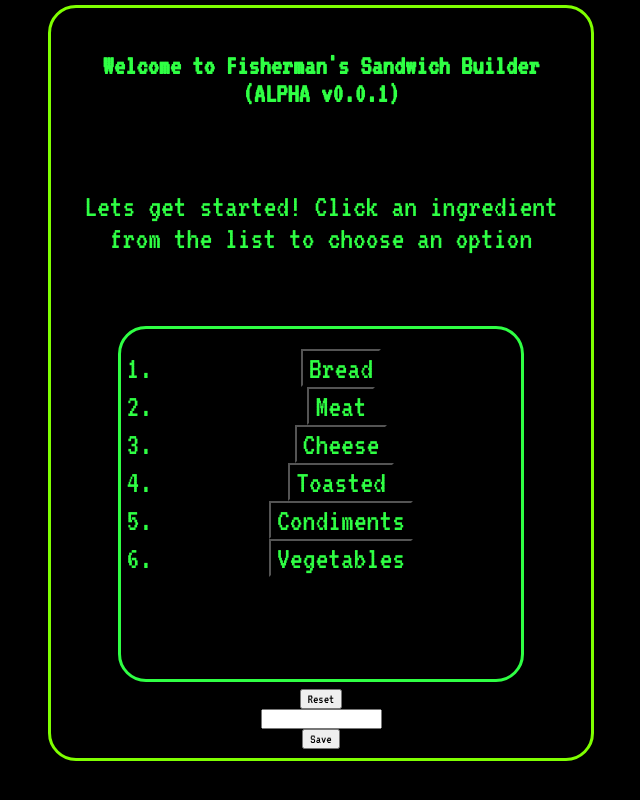
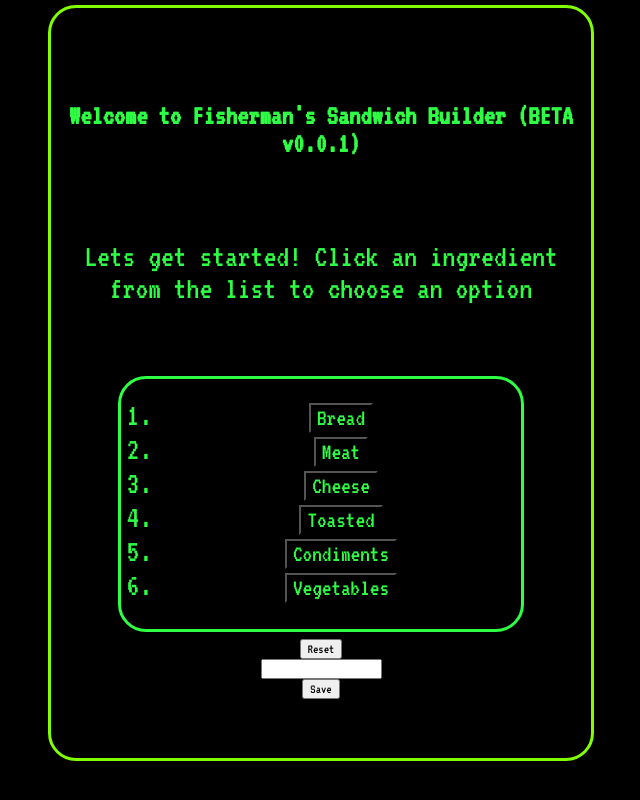
Before and after one commit to marcusthesage/marcusthesage.github.io, a plain HTML site: page index.html in a window 1280 px wide. Shown: the whole page, without its empty margins (319-959 px from the left). Drawn offline with Linux system fonts and the light colour scheme.

Commit message:
deleted sandwich folder

```diff
--- a/index.html
+++ b/index.html
@@ -7,7 +7,7 @@
     <link rel="stylesheet" href="styles.css">
 </head>
 <body>
-    <div id="store"> <h1 id="demo">Welcome to Fisherman's Sandwich Builder (ALPHA v0.0.1)</h1>
+    <div id="store"> <h1 id="demo">Welcome to Fisherman's Sandwich Builder (BETA v0.0.1)</h1>
         <p id="Fisherman">Lets get started! Click an ingredient from the list to choose an option</p>
         <p id="Choice">Your choices are:
             <button onclick="selectOption('Sour Dough')" class="button choices">Sour Dough</button>
--- a/sandwiches/dev !!.json
+++ /dev/null
@@ -1 +0,0 @@
-{"bread":"Ciabatta Bun","meat":"Chicken","cheese":"Pepperjack","toasted":"Toasted","condiments":["Chipotle Mayo"],"vegetables":["Lettuce","Cucumbers","Pickles"]}
--- a/sandwiches/test.json
+++ /dev/null
@@ -1 +0,0 @@
-{"bread":"Ciabatta Bun","meat":"Chicken","cheese":"American Cheese","toasted":"Cold","condiments":["Hot Sauce","BBQ Sauce","Chipotle Mayo","Ranch","Mayonaise"],"vegetables":["Lettuce","Tomato","Onions","Cucumbers"]}
--- a/styles.css
+++ b/styles.css
@@ -21,12 +21,13 @@ body {
     outline-style: solid;
     outline-color: rgb(47, 255, 68);
     margin: 5%;
-    height: 350px;
+    height: 250px;
     position: relative;
     margin-bottom: 10px;
     border-radius: 25px;
     padding: .25rem;
     width: 400px;
+    overflow: scroll;
 }
 h1 {
     text-align: center;
@@ -74,7 +75,7 @@ li {
         color: #000000;
     }
 .cart{
-        font-size: 2rem;
+        font-size: 1.5rem;
         background-color: #000000;
         color: rgb(47, 255, 68);
     }
```
